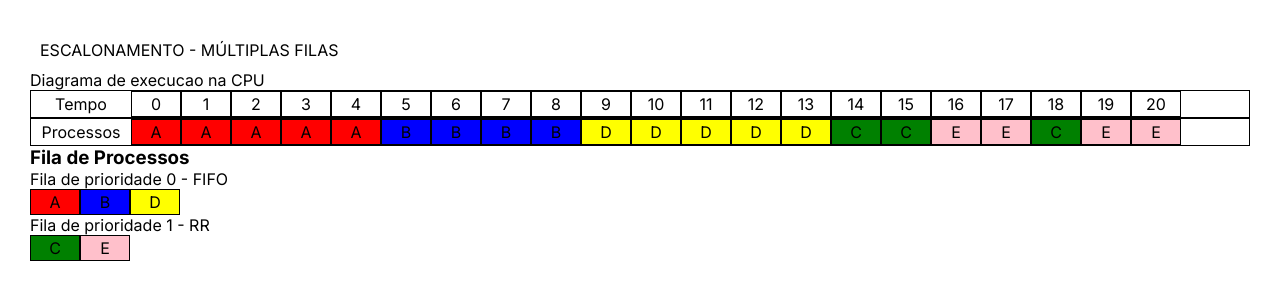
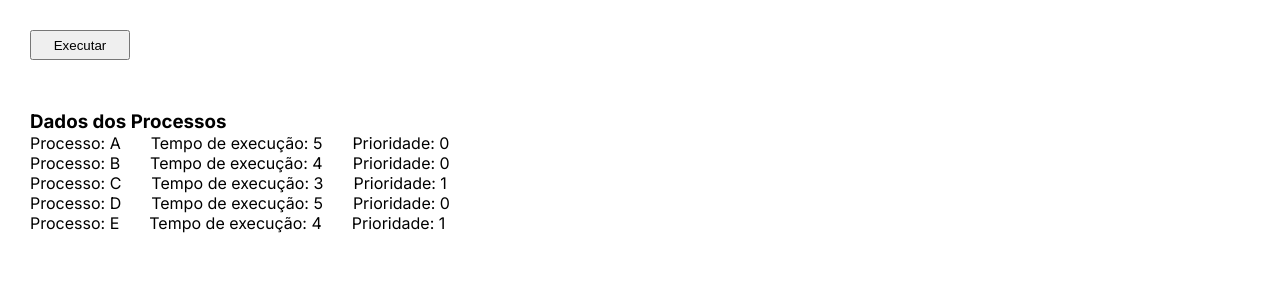
Before and after one commit to nando-castro/escalonamentoMultiplasFilas, a Next.js app: page / in a window 1280 px wide. Shown: the top 300 px of the page. Built offline with nearby package versions, Linux system fonts and the light colour scheme.

Commit message:
:sparkles: feat: adicionado botao executar e mostrar dados na tela inicial

```diff
--- a/src/app/page.js
+++ b/src/app/page.js
@@ -1,4 +1,6 @@
 "use client";
+
+import { useState } from "react";
 
 export default function Home() {
   const dados = [
@@ -48,13 +50,15 @@ export default function Home() {
   const fila0 = []; //prioridade 0
   const fila1 = []; //prioridade 1
   const filaRR = []; //lista de processos para RR
-  const processos = []; //ordem de execucao
-
-  //RR
+  const processos = []; //ordem de execucao dos processos
   const quantum = 2; //fatia de tempo para execucao
 
+  const [executar, setExecutar] = useState(false);
+
+  /*---------------------LÓGICA PARA EXECUÇÃO DOS ALGORITMOS-------------------------*/
+
   /*FILA 0 = FIFO && FILA 1 = RR */
-  const verAlgortimo = () => {
+  const verAlgoritmo = () => {
     dados.map((dado) => {
       if (dado.prioridade === 0) {
         fila0.push(dado);
@@ -83,20 +87,23 @@ export default function Home() {
       filaRR.push(novoArray);
     }
 
+    //cria um array com os processos repetidos de acordo com o tempo de execucao
     const novaFilaRR = filaRR.map((processo) => {
-      for (let i = 0; i < processo[0].tempoExecucao-1; i++) {
+      for (let i = 0; i < processo[0].tempoExecucao - 1; i++) {
         processo.push(processo[0]);
       }
       return processo;
     });
 
-
-    //Reorganiza a filaRR para chamar
+    //Reorganiza a filaRR para chamar os processos em rr para a fila de execução na CPu
     while (novaFilaRR.length > 0) {
       for (let i = 0; i < novaFilaRR.length; i++) {
         let array = novaFilaRR[i];
         if (array.length > 1) {
-          let elementosRemovidos = array.splice(array.length - quantum, quantum);
+          let elementosRemovidos = array.splice(
+            array.length - quantum,
+            quantum
+          );
           processos.push(...elementosRemovidos);
           console.log("Elementos removidos:", elementosRemovidos);
         } else if (array.length === 1) {
@@ -110,6 +117,8 @@ export default function Home() {
       }
     }
   }
+
+  /* ---------------------FUNÇÕES DE RENDERIZAÇÃO-------------------------- */
 
   //FIFO - RENDERIZAR PROCESSOS - FILA 0
   const renderFila0 = () => {
@@ -208,10 +217,12 @@ export default function Home() {
   }
 
   //executar as duas funções
-  verAlgortimo();
+  verAlgoritmo();
   ordenaProcessos();
 
   return (
+    <div>
+      {executar ? (
         <main style={{ width: "100%", height: "100%", padding: "30px" }}>
           <p style={{ padding: "10px" }}>ESCALONAMENTO - MÚLTIPLAS FILAS</p>
           <div
@@ -266,5 +277,47 @@ export default function Home() {
             <div style={{ display: "flex" }}>{renderFila1()}</div>
           </div>
         </main>
+      ) : (
+        <div
+          style={{
+            width: "100%",
+            height: "100%",
+            padding: "30px",
+            display: "flex",
+            // alignItems: "center",
+            // justifyContent: "center",
+            flexDirection: "column",
+          }}
+        >
+          <button
+            onClick={() => setExecutar(true)}
+            style={{
+              width: "100px",
+              height: "30px",
+            }}
+          >
+            Executar
+          </button>
+          <div style={{ marginTop: "50px" }}>
+            <h3>Dados dos Processos</h3>
+            {dados.map((dado) => {
+              return (
+                <div
+                  key={dado.id}
+                  style={{
+                    display: "flex",
+                    gap: "30px",
+                  }}
+                >
+                  <p>Processo: {dado.nome}</p>
+                  <p>Tempo de execução: {dado.tempoExecucao}</p>
+                  <p>Prioridade: {dado.prioridade}</p>
+                </div>
+              );
+            })}
+          </div>
+        </div>
+      )}
+    </div>
   );
 }
```
Lines whose indentation alone changed are shown as unchanged.
